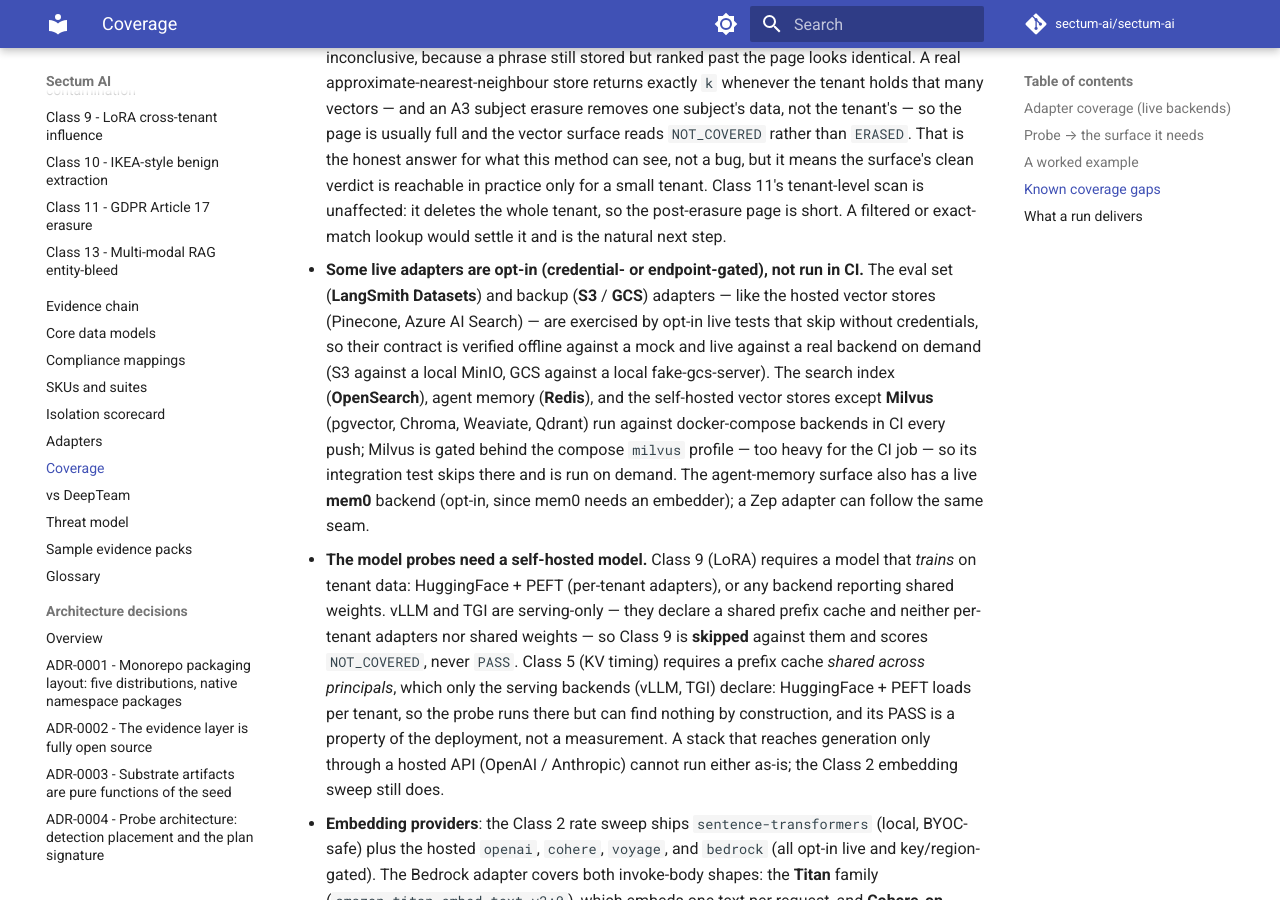
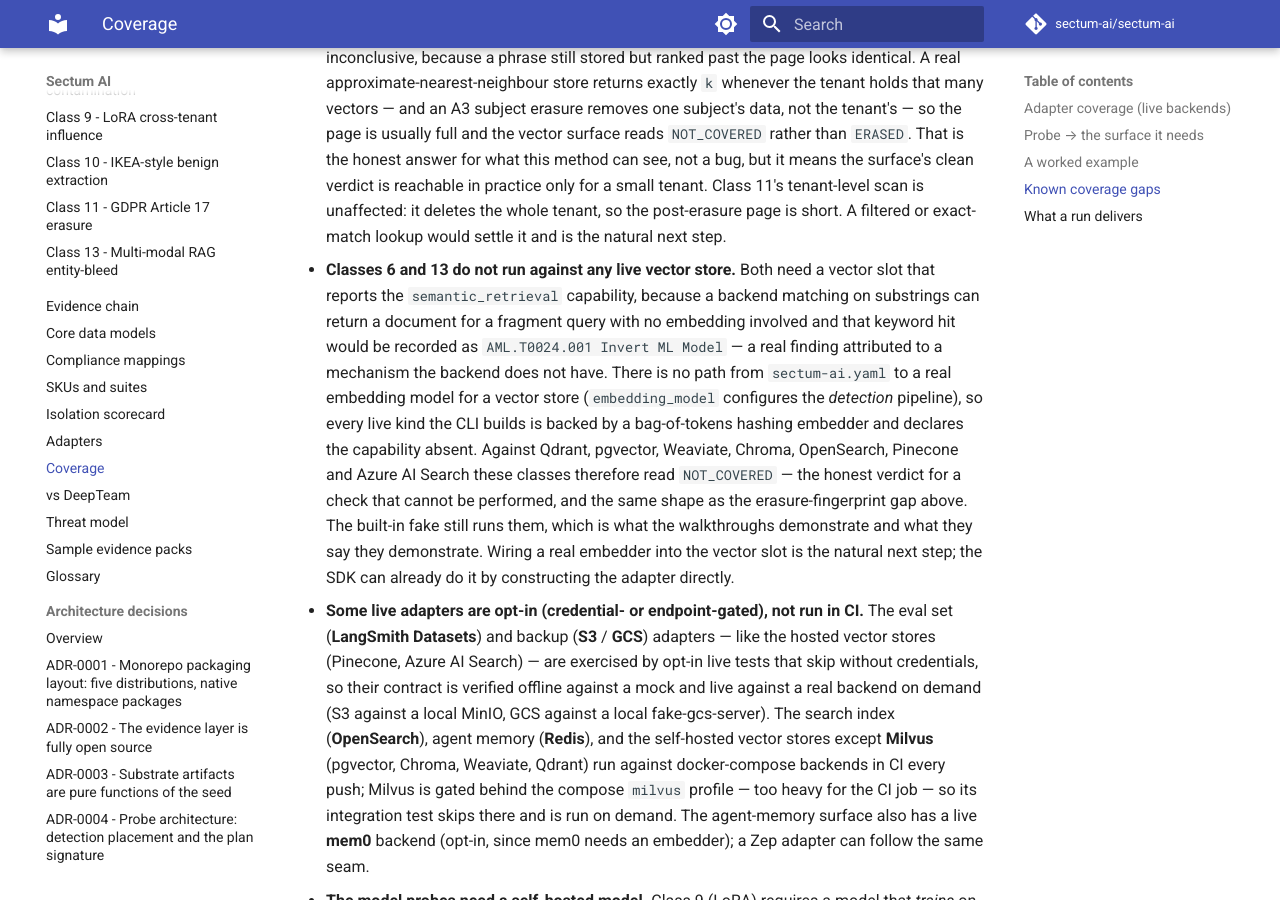
Before and after one commit to sectum-ai/sectum-ai, an MkDocs documentation site: the page built from docs/coverage.md, in a window 1280 px wide and 900 px high, scrolled down 3264 px. Built offline with MkDocs 1.6.1 and Material for MkDocs 9.7.7, drawn with Linux system fonts in a browser that asks for light colours; comment, search, counter and statistics services are not loaded.

Commit message:
docs(coverage): the page that lists what a run cannot cover was missing a class
`coverage.md` is where a reader goes to learn what they are NOT getting, and it
did not mention that Classes 6 and 13 read NOT_COVERED against every live vector
store - a gap this cycle created and documented only on the class pages.

Stated in the page's own voice, beside the erasure-fingerprint gap it shares a
shape with: an honest NOT_COVERED for a check that cannot be performed, why it
cannot (no config path reaches a real embedding model for a vector store), what
still does run it (the built-in fake, which is what the walkthroughs demonstrate
and say they demonstrate), and what would change it.

Co-Authored-By: Claude Opus 5 <noreply@anthropic.com>

```diff
--- a/docs/coverage.md
+++ b/docs/coverage.md
@@ -91,6 +91,20 @@ scanning adapter yet, so it is out of scope, not fake; see the
   Class 11's tenant-level scan is unaffected: it deletes the whole tenant, so the
   post-erasure page is short. A filtered or exact-match lookup would settle it
   and is the natural next step.
+- **Classes 6 and 13 do not run against any live vector store.** Both need a vector
+  slot that reports the `semantic_retrieval` capability, because a backend matching on
+  substrings can return a document for a fragment query with no embedding involved and
+  that keyword hit would be recorded as `AML.T0024.001 Invert ML Model` — a real finding
+  attributed to a mechanism the backend does not have. There is no path from
+  `sectum-ai.yaml` to a real embedding model for a vector store (`embedding_model`
+  configures the *detection* pipeline), so every live kind the CLI builds is backed by a
+  bag-of-tokens hashing embedder and declares the capability absent. Against Qdrant,
+  pgvector, Weaviate, Chroma, OpenSearch, Pinecone and Azure AI Search these classes
+  therefore read `NOT_COVERED` — the honest verdict for a check that cannot be
+  performed, and the same shape as the erasure-fingerprint gap above. The built-in fake
+  still runs them, which is what the walkthroughs demonstrate and what they say they
+  demonstrate. Wiring a real embedder into the vector slot is the natural next step;
+  the SDK can already do it by constructing the adapter directly.
 - **Some live adapters are opt-in (credential- or endpoint-gated), not run in CI.** The
   eval set (**LangSmith Datasets**) and backup (**S3** / **GCS**) adapters — like the
   hosted vector stores (Pinecone, Azure AI Search) — are exercised by opt-in live tests
```
